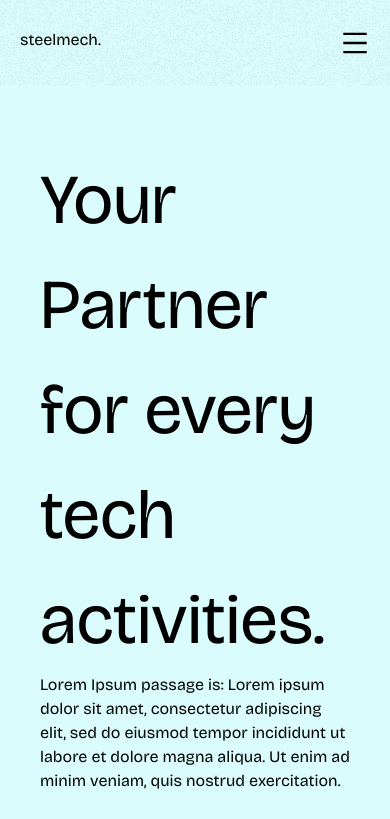
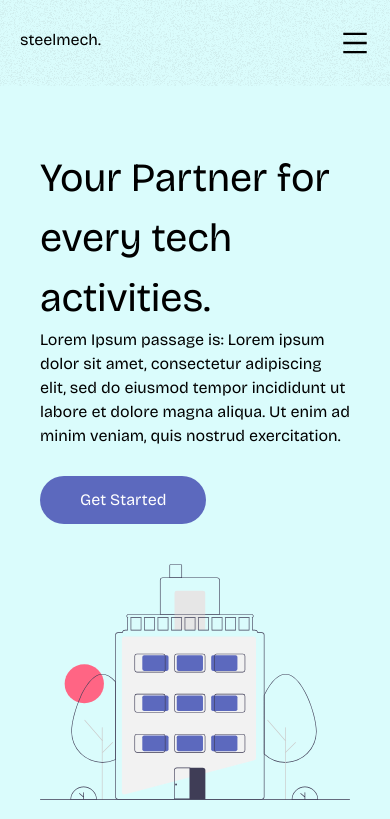
Before and after one commit to EsanSamuel/steelmech, a React (Vite) app: page / in a window 390 px wide. Shown: the top 819 px of the page. Built offline with nearby package versions, Linux system fonts and the light colour scheme; a web font is replaced by a local one.

Commit message:
Update Main.tsx

```diff
--- a/src/components/Main.tsx
+++ b/src/components/Main.tsx
@@ -13,7 +13,7 @@ const Main = () => {
             viewport={{ once: true, amount: 0.25 }}
             >
             <div className=''>
-                <motion.h1 className='text-[70px] pt-10 font-bold'>Your Partner for <br className='sm:flex hidden' /> every <span className='font-light'>tech </span>activities.</motion.h1>
+                <motion.h1 className='sm:text-[70px] text-[40px] pt-10 font-bold'>Your Partner for <br className='sm:flex hidden' /> every <span className='font-light'>tech </span>activities.</motion.h1>
                 <p className='sm:w-[600px] w-full'>Lorem Ipsum passage is: Lorem ipsum dolor sit amet, consectetur adipiscing elit, sed do eiusmod tempor incididunt ut labore et dolore magna aliqua. Ut enim ad minim veniam, quis nostrud exercitation.</p>
                 <div className='sm:mt-10 mt-7'>
                     <Button
```
